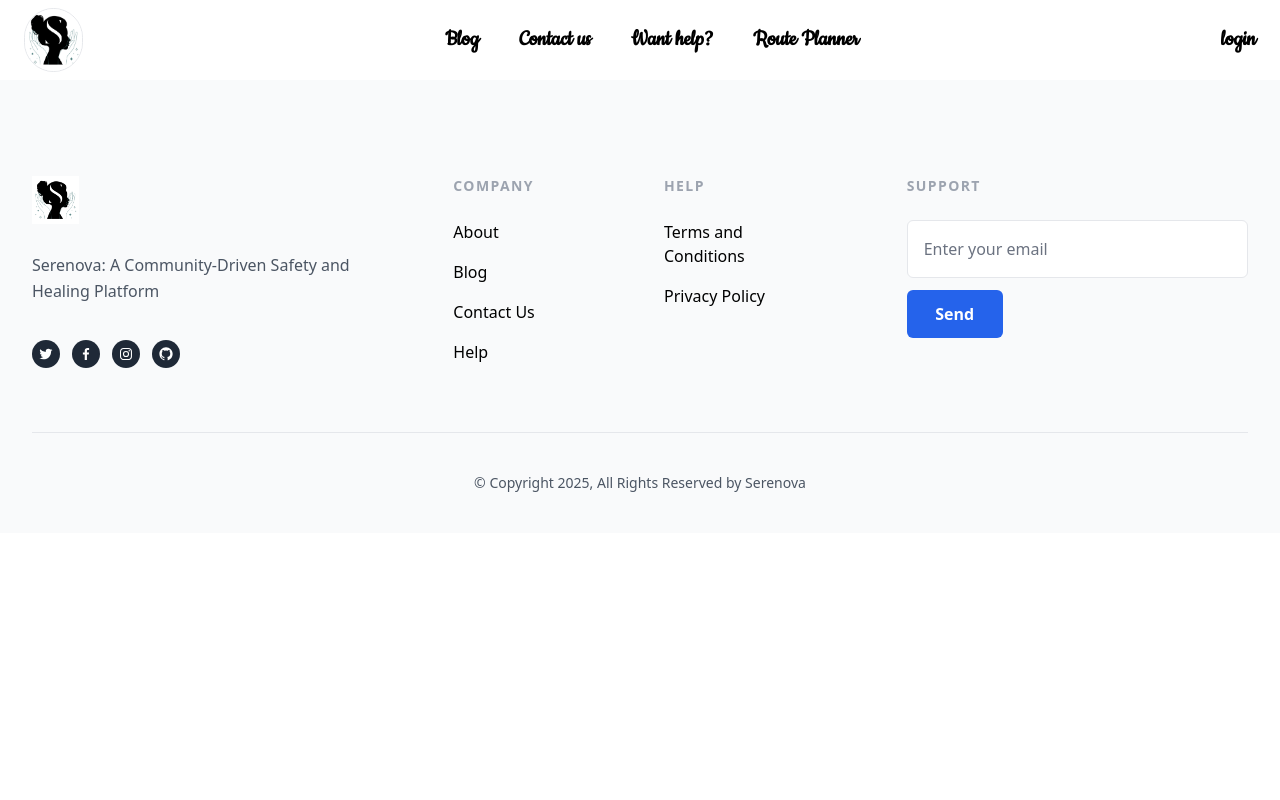
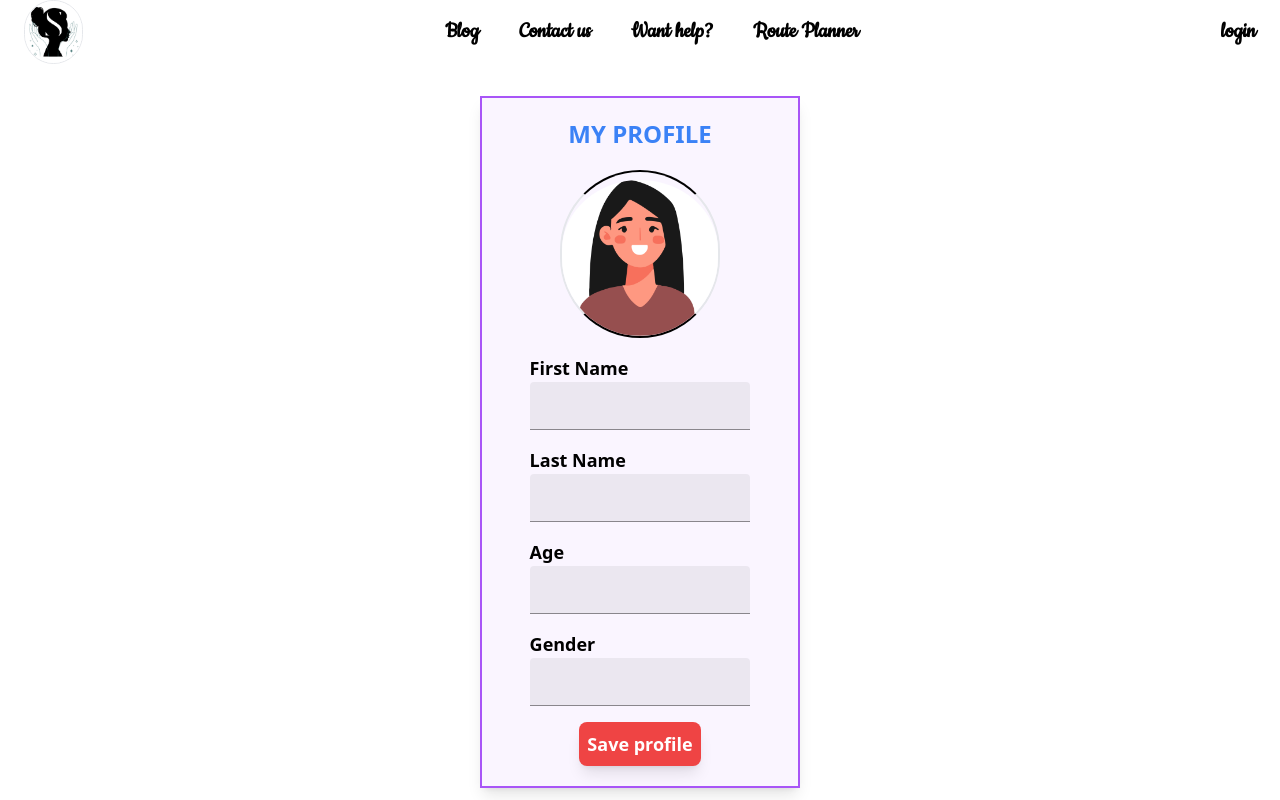
Before and after one commit to Aryan030204/Serenova-Empowering-Women--Protecting-Futures, a React (Vite) app in the folder client/: page /profile in a window 1280 px wide. Shown: the top 800 px of the page. Built offline with nearby package versions, Linux system fonts and the light colour scheme; no server answers; a web font is replaced by a local one.

Commit message:
APIs implemented : server (update Profile, get all routes), frontend (update profile, get all routes)

```diff
--- a/client/src/App.jsx
+++ b/client/src/App.jsx
@@ -10,6 +10,7 @@ import RoutePlanner from "./pages/RoutePlanner";
 import RouteScorer from "./pages/RouteScorer";
 import Stories from "./pages/Stories";
 import ProfilePage from "./pages/ProfilePage";
+import RoutesPage from "./pages/RoutesPage";
 function App() {
   return (
     <>
@@ -26,6 +27,7 @@ function App() {
             <Route path="/signup" element={<Signup />} />
             <Route path="/routescorer" element={<RouteScorer />} />
             <Route path="/profile" element={<ProfilePage />} />
+            <Route path="/routes" element={<RoutesPage />} />
           </Routes>
           <Footer />
         </div>
--- /dev/null
+++ b/client/src/components/ProfileForm.jsx
@@ -0,0 +1,153 @@
+import { TextField } from "@mui/material";
+import { useEffect, useState } from "react";
+import axios from "axios";
+import { SERVER_URL } from "../utils/config";
+import male from "../assets/male.png";
+import female from "../assets/female.png";
+
+const ProfileForm = () => {
+  const [formData, setFormData] = useState({
+    firstName: "",
+    lastName: "",
+    age: "",
+    gender: "",
+  });
+  const [saved, setSaved] = useState(false);
+  const getProfile = async () => {
+    const res = await axios.get(SERVER_URL + "/profile", {
+      withCredentials: true,
+    });
+    setFormData({
+      firstName: res.data.data.firstName,
+      lastName: res.data.data.lastName,
+      age: res.data.data.age,
+      gender: res.data.data.gender,
+    });
+  };
+  useEffect(() => {
+    getProfile();
+  }, []);
+
+  const handleUpdate = async () => {
+    try {
+      await axios.patch(
+        SERVER_URL + "/profile/update",
+        {
+          firstName: formData.firstName,
+          lastName: formData.lastName,
+          age: formData.age,
+          gender: formData.gender,
+        },
+        {
+          withCredentials: true,
+        }
+      );
+      setSaved(true);
+      setTimeout(() => {
+        setSaved(false);
+      }, 3000);
+      console.log("profile updated successfully");
+    } catch (err) {
+      console.log(err);
+    }
+  };
+  return (
+    <div className="flex flex-col items-center gap-4 p-5 lg:w-1/4 md:w-1/2 my-[2rem] border-2 border-purple-500 shadow-lg bg-purple-50">
+      <div className="flex flex-col items-center justify-center gap-5">
+        <h1 className="text-2xl font-bold text-blue-500">MY PROFILE</h1>
+        {formData.gender === "male" ? (
+          <img
+            src={male}
+            className="w-[10rem] border-4 rounded-full pt-2 overflow-hidden border-y-black"
+          />
+        ) : (
+          <img
+            src={female}
+            className="w-[10rem] border-2 rounded-full pt-2 overflow-hidden border-y-black"
+          />
+        )}
+      </div>
+      <div className="flex flex-col w-[80%] justify-center gap-[1rem]">
+        <div className="flex flex-col">
+          <label htmlFor="firstName" className="font-semibold text-lg">
+            First Name
+          </label>
+          <TextField
+            id="standard-basic"
+            variant="filled"
+            size="small"
+            value={formData.firstName}
+            onChange={(e) => {
+              setFormData((prevData) => ({
+                ...prevData,
+                firstName: e.target.value,
+              }));
+            }}
+          />
+        </div>
+        <div className="flex flex-col">
+          <label htmlFor="firstName" className="font-semibold text-lg">
+            Last Name
+          </label>
+          <TextField
+            id="standard-basic"
+            variant="filled"
+            size="small"
+            value={formData.lastName}
+            onChange={(e) => {
+              setFormData((prevData) => ({
+                ...prevData,
+                lastName: e.target.value,
+              }));
+            }}
+          />
+        </div>
+        <div className="flex flex-col">
+          <label htmlFor="firstName" className="font-semibold text-lg">
+            Age
+          </label>
+          <TextField
+            id="standard-basic"
+            variant="filled"
+            type="number"
+            size="small"
+            value={formData.age}
+            onChange={(e) => {
+              setFormData((prevData) => ({
+                ...prevData,
+                age: e.target.value,
+              }));
+            }}
+          />
+        </div>
+        <div className="flex flex-col">
+          <label htmlFor="firstName" className="font-semibold text-lg">
+            Gender
+          </label>
+          <TextField
+            id="standard-basic"
+            variant="filled"
+            size="small"
+            value={formData.gender}
+            onChange={(e) => {
+              setFormData((prevData) => ({
+                ...prevData,
+                gender: e.target.value,
+              }));
+            }}
+          />
+        </div>
+      </div>
+      <div className="flex items-center">
+        <button
+          className="bg-red-500 p-2 text-white font-bold text-lg rounded-lg shadow-lg"
+          onClick={handleUpdate}
+        >
+          {saved ? "Saved successfully!" : "Save profile"}
+        </button>
+      </div>
+    </div>
+  );
+};
+
+export default ProfileForm;
--- a/client/src/pages/ProfilePage.jsx
+++ b/client/src/pages/ProfilePage.jsx
@@ -1,11 +1,19 @@
-import React from 'react'
+import { Link } from "react-router";
+import ProfileForm from "../components/ProfileForm";
 
 const ProfilePage = () => {
   return (
-    <div>
+    <div className="flex flex-col w-full items-center justify-center">
+      <ProfileForm />
+      <div className="flex items-center">
+        <Link to={"/routes"}>
+          <button className="bg-blue-500 p-2 text-white font-semibold text-xl hover:underline mb-[2rem]">
+            My saved routes
+          </button>
+        </Link>
+      </div>
+    </div>
+  );
+};
 
-    </div>
-  )
-}
-
-export default ProfilePage
+export default ProfilePage;
--- /dev/null
+++ b/client/src/pages/RoutesPage.jsx
@@ -0,0 +1,59 @@
+import axios from "axios";
+import React, { useEffect, useState } from "react";
+import { SERVER_URL } from "../utils/config";
+
+const RoutesPage = () => {
+  const [routes, setRoutes] = useState([]);
+
+  const getRoutes = async () => {
+    const res = await axios.get(SERVER_URL + "/route/all", {
+      withCredentials: true,
+    });
+    console.log(res.data.routes);
+    setRoutes(res.data.routes);
+  };
+
+  useEffect(() => {
+    getRoutes();
+  },[]);
+  return (
+    <div className="flex flex-col md:w-1/2 items-center justify-center self-center my-10 p-5">
+      <div>
+        <h1 className="font-bold text-3xl">Saved Routes</h1>
+      </div>
+      <div className="flex flex-col items-center justify-center gap-4 mt-8">
+        {routes.map((route, index) => {
+          return (
+            <>
+              <div
+                key={route._id}
+                className="flex flex-col gap-2 items-center bg-purple-100 self-start w-full p-2"
+              >
+                <div className="flex items-start justify-center gap-1">
+                  <h1 className="text-red-500 font-semibold">{index + 1}.</h1>
+                  <h1 className="font-bold text-blue-500">
+                    Current Location: {" "}
+                    <span className="text-black">
+                      {route.currentLocationName}, ({route.currentLocation})
+                    </span>
+                  </h1>
+                </div>
+                <div className="flex items-center gap-1">
+                  <h1 className="font-bold text-blue-500">
+                    Destination : {" "}
+                    <span className="text-black">
+                      {route.destinationLocationName}, (
+                      {route.destinationLocation})
+                    </span>
+                  </h1>
+                </div>
+              </div>
+            </>
+          );
+        })}
+      </div>
+    </div>
+  );
+};
+
+export default RoutesPage;
```
